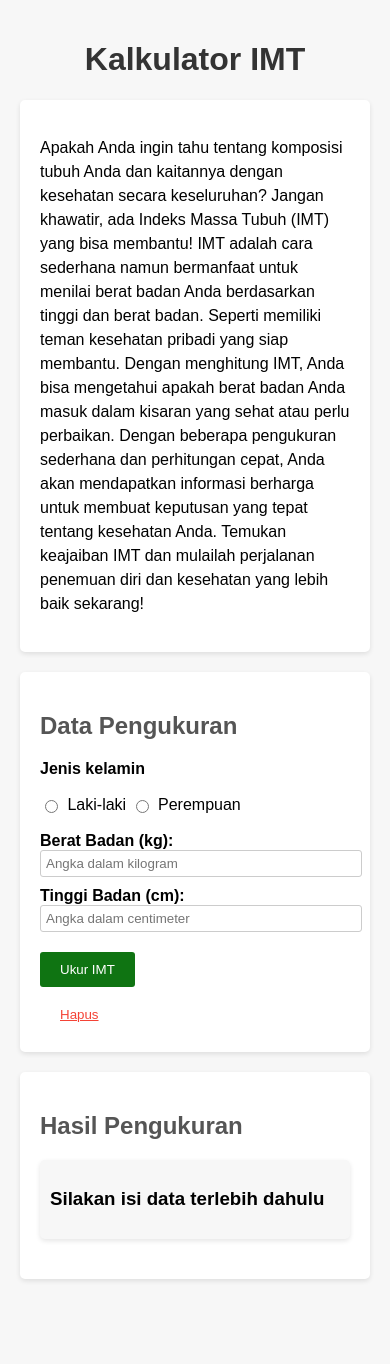
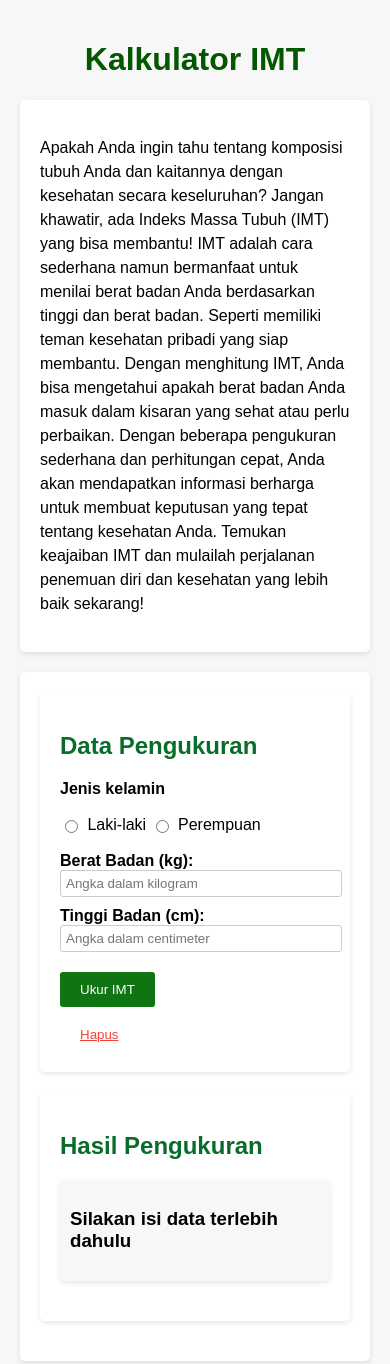
Before and after one commit to revou-fundamental-course/10-jul-23-Justforvan, a plain HTML site: page index.html in a window 390 px wide. Before the commit the page ends 1319 px from the top, so only its background shows below. Drawn offline with Linux system fonts and the light colour scheme.

Commit message:
Perbaiki style dengan menambahkan flexbox dan responsive design dengan media query

```diff
--- a/CSS/style.css
+++ b/CSS/style.css
@@ -6,7 +6,7 @@ body {
 }
 
 h1 {
-  color: #333;
+  color: #035700;
   text-align: center;
 }
 
@@ -23,7 +23,7 @@ div {
 }
 
 h2 {
-  color: #555;
+  color: #086d2a;
 }
 
 form {
@@ -110,3 +110,20 @@ h2 + div {
   padding: 10px;
   border-radius: 5px;
 }
+
+
+    .flexbox {
+        display: flex;
+        flex-wrap: wrap;
+        justify-content: space-evenly;
+    }
+
+    .flexbox > div {
+        flex-basis: 100%;
+    }
+
+    @media screen and (min-width: 768px) {
+        .flexbox > div {
+            flex-basis: 45%;
+        }
+    }
--- a/index.html
+++ b/index.html
@@ -17,6 +17,7 @@
         </p>
 
     </div>
+        <div class="flexbox">
             <div>
                 <h2>Data Pengukuran</h2>
                 <form onsubmit="return submitForm(event)">
@@ -46,6 +47,7 @@
                     <h3>Silakan isi data terlebih dahulu</h3>
                 </div>
             </div>
+        </div>
 
 
 </body>
```
Lines whose indentation alone changed are shown as unchanged.
